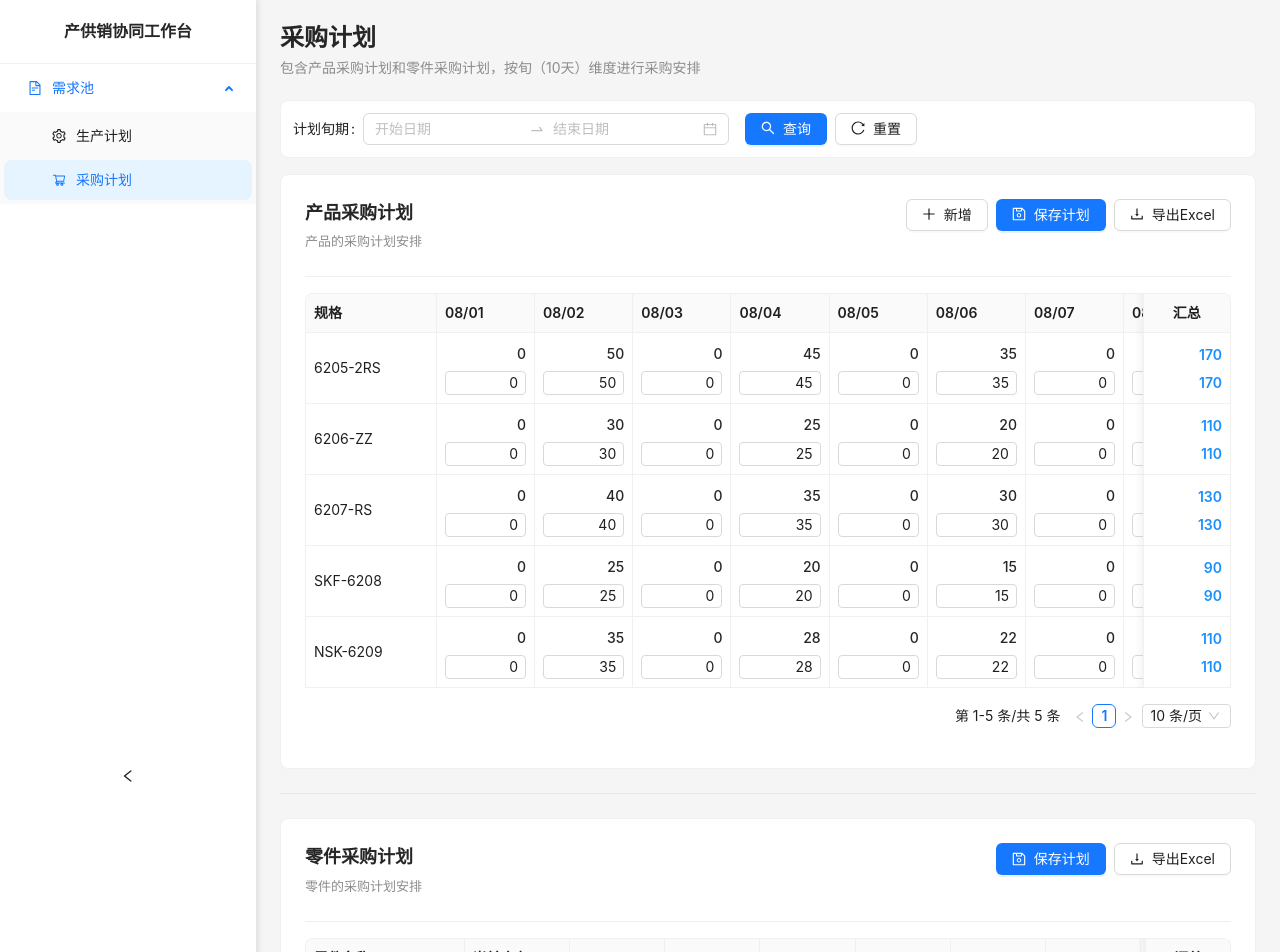
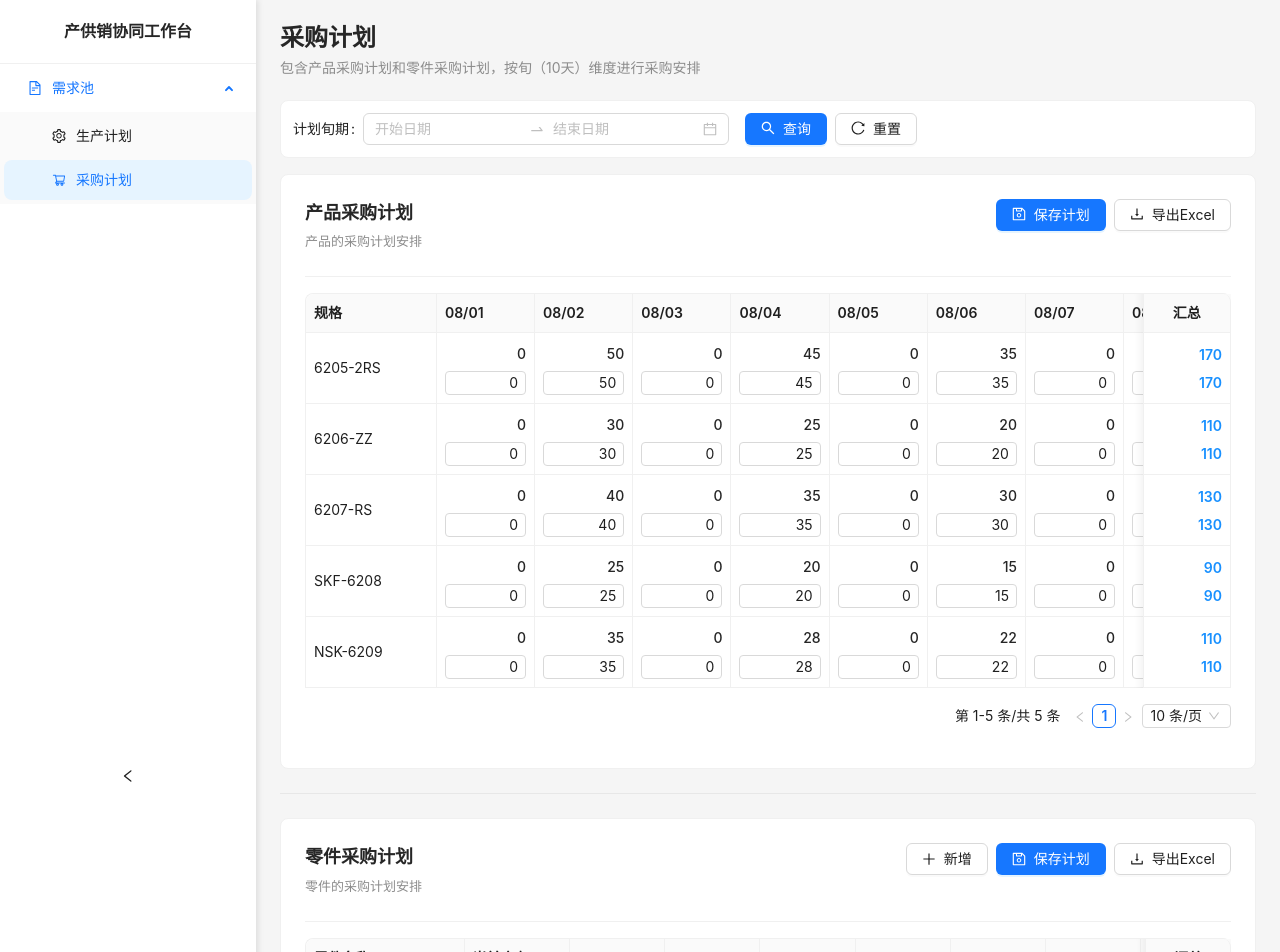
Before and after one commit to keithMonster/hrb_caigou, a React (Vite) app: page /purchase in a window 1280 px wide. Shown: the top 952 px of the page. Built offline with nearby package versions, Linux system fonts and the light colour scheme.

Commit message:
refactor(PurchasePlan): 调整新增按钮位置至零件采购计划区域

```diff
--- a/src/pages/PurchasePlan.jsx
+++ b/src/pages/PurchasePlan.jsx
@@ -424,9 +424,6 @@ const PurchasePlan = () => {
             <p>产品的采购计划安排</p>
           </div>
           <Space>
-            <Button type="default" onClick={handleAddPartsRow} icon={<PlusOutlined />}>
-              新增
-            </Button>
             <Button type="primary" onClick={handleSave} icon={<SaveOutlined />}>
               保存计划
             </Button>
@@ -464,6 +461,9 @@ const PurchasePlan = () => {
             <p>零件的采购计划安排</p>
           </div>
           <Space>
+            <Button type="default" onClick={handleAddPartsRow} icon={<PlusOutlined />}>
+              新增
+            </Button>
             <Button type="primary" onClick={handleSave} icon={<SaveOutlined />}>
               保存计划
             </Button>
```
